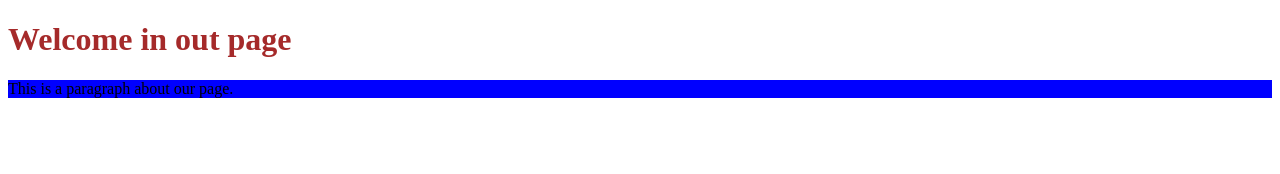
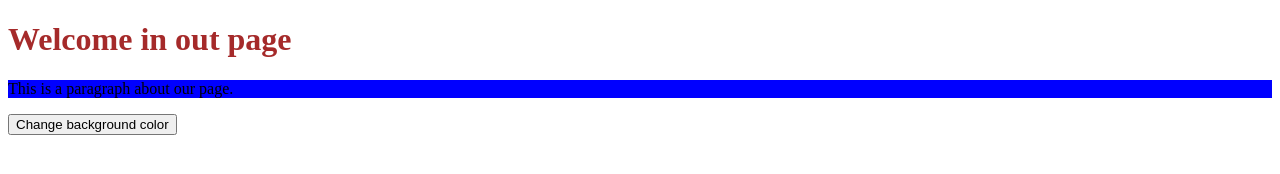
Before and after one commit to ahmedhelal1/myproject, a plain HTML site: page index.html in a window 1280 px wide. Drawn offline with Linux system fonts and the light colour scheme.

Commit message:
create buttom

```diff
--- a/index.html
+++ b/index.html
@@ -9,5 +9,6 @@
   <body>
     <h1>Welcome in out page</h1>
     <p>This is a paragraph about our page.</p>
+    <button onclick="changeBackgroundColor()">Change background color</button>
   </body>
 </html>
```
